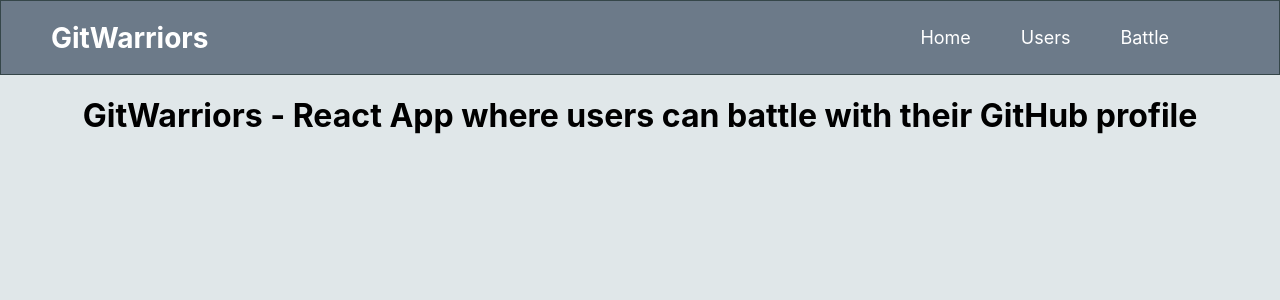
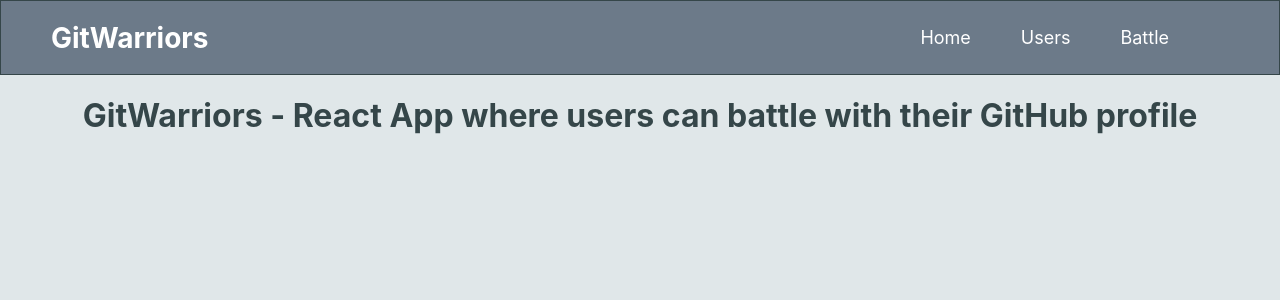
Before and after one commit to CojocaruRares/Git-Warriors, a React (Create React App) app: page / in a window 1280 px wide. Shown: the top 300 px of the page. Built offline with nearby package versions, Linux system fonts and the light colour scheme.

Commit message:
forgot to commit

```diff
--- a/src/App.css
+++ b/src/App.css
@@ -3,3 +3,7 @@
   background-color: #E0E7E9;
   min-height: 100vh;
 }
+
+h1{
+  color:#354649;
+}
--- a/src/App.js
+++ b/src/App.js
@@ -2,6 +2,7 @@
 import './App.css';
 import Navbar from './components/Navbar';
 import SearchUser from './components/Search/SearchUser';
+import Battle from './components/Battle/Battle';
 
 function App() {
   return (
@@ -11,6 +12,7 @@
         <Routes>
           <Route path='/' element={<Home/>} />
           <Route path='/SearchUser' element={<SearchUser/>} />
+          <Route path='/Battle' element={<Battle/>} />
         </Routes>
       </div>
     </Router>
```
